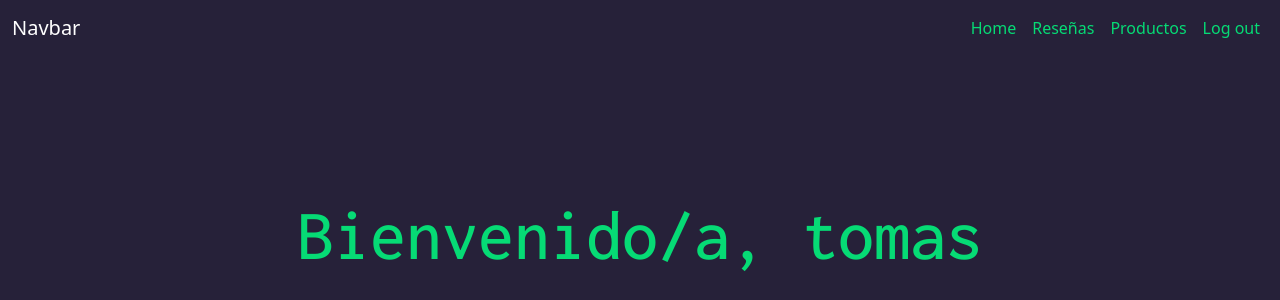
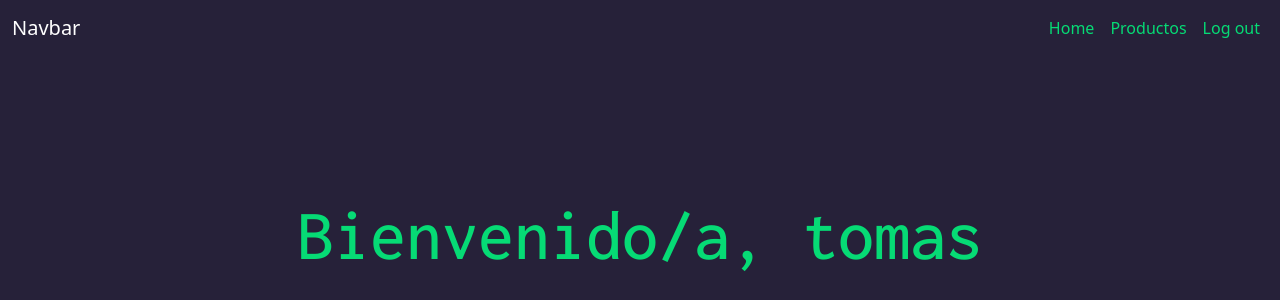
Before and after one commit to tjleonc/calidadsoftware, a Django app: page / in a window 1280 px wide. Shown: the top 300 px of the page. Run offline with Django 5.2, Linux system fonts and the light colour scheme; a user stored in the database is signed in.

Commit message:
fixed reseña

```diff
--- a/tasks/templates/base.html
+++ b/tasks/templates/base.html
@@ -21,7 +21,6 @@
             <ul class="navbar-nav ms-auto">
                 <li class="nav-item" ><a href="/" class="nav-link" style="color: #06DB75;">Home</a></li>
                 {% if user.is_authenticated %}
-                <li class="nav-item" ><a href="{% url 'product_detail' pk=1 %}" class="nav-link" style="color: #06DB75;">Reseñas</a></li>
                 <li class="nav-item">
                   <a href="{% url 'item_list' %}" class="nav-link" style="color: #06DB75;">Productos</a>
                 </li>
```
